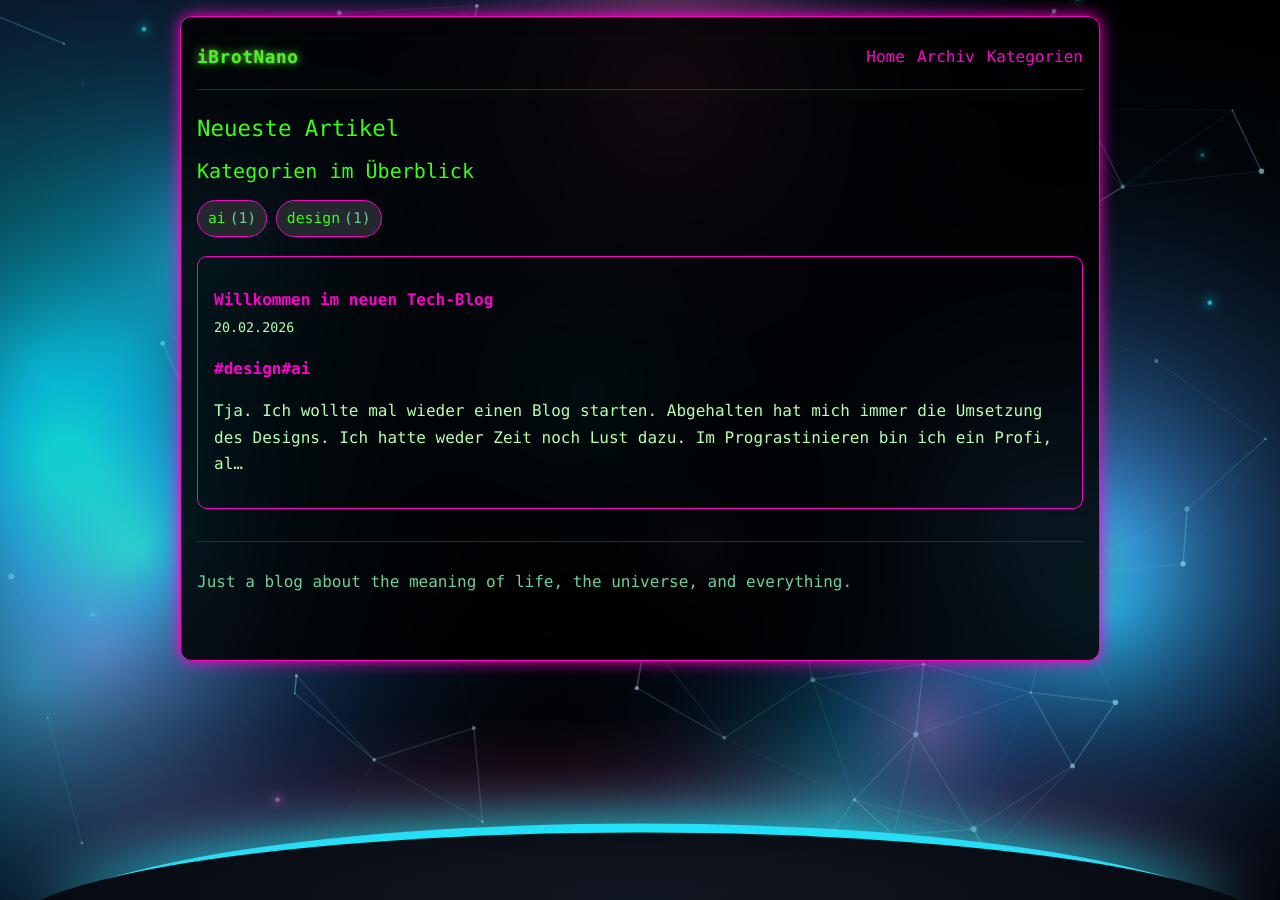
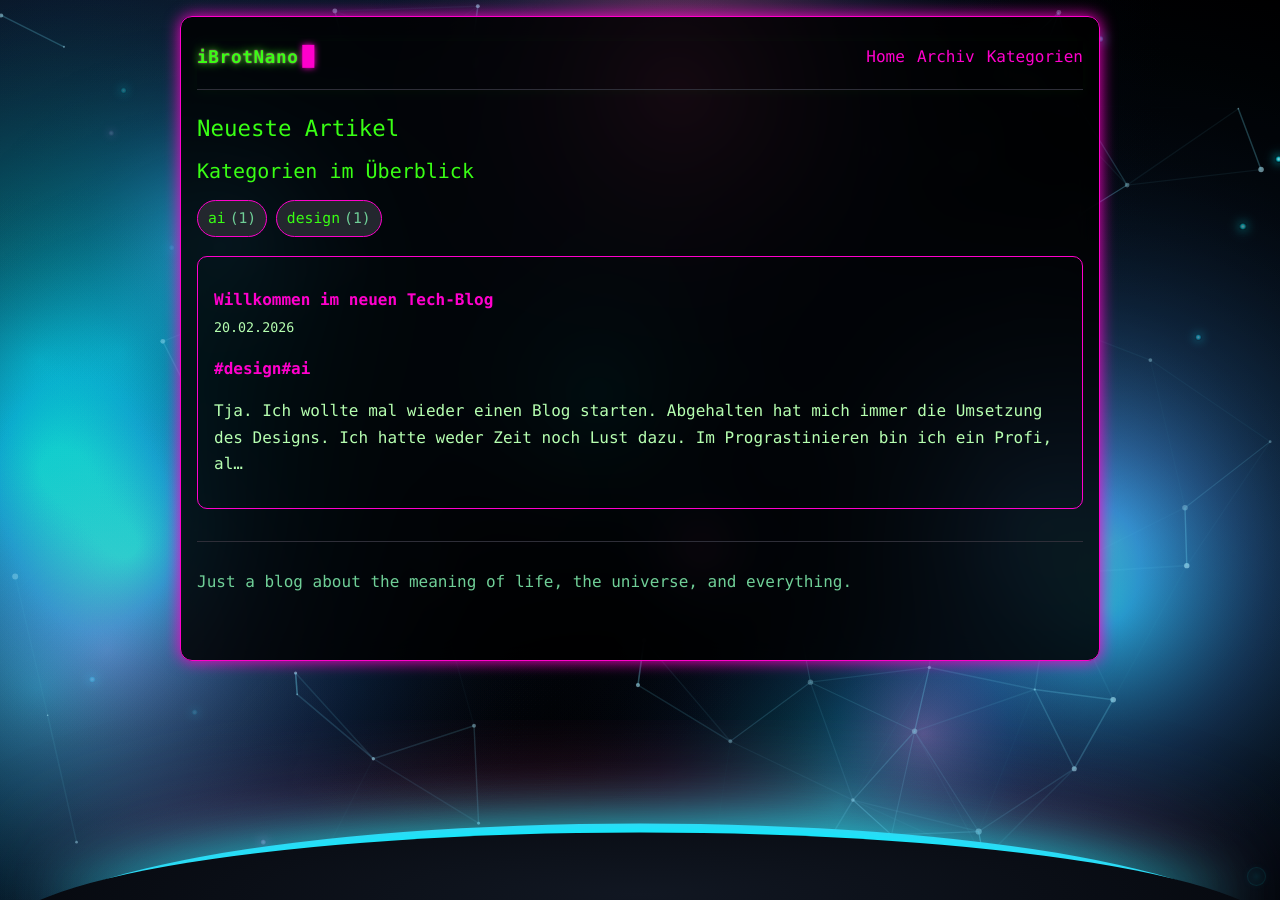
Before and after one commit to bhaktiyadav08/ibrotnano.github.io, a Jekyll site: the page built from index.md, in a window 1280 px wide. Built offline with Jekyll 4.4.1, drawn with Linux system fonts in a browser that asks for light colours.

Commit message:
#1 Animation is frozen at the beginning and can be started

```diff
--- a/_includes/background.html
+++ b/_includes/background.html
@@ -30,4 +30,9 @@
     </div>
 </div>
 
+<button class="freeze-toggle" id="freeze-toggle" type="button" aria-label="Animationen starten oder stoppen"
+    aria-pressed="true" title="Animationen starten oder stoppen">
+    <span class="freeze-glyph" aria-hidden="true">Q</span>
+</button>
+
 <script defer src="{{ '/assets/js/background.js' | relative_url }}"></script>
--- a/assets/css/style.scss
+++ b/assets/css/style.scss
@@ -556,6 +556,72 @@
     pointer-events: none;
 }
 
+.freeze-toggle {
+    position: fixed;
+    right: 0.85rem;
+    bottom: 0.85rem;
+    z-index: 8;
+    width: 1.2rem;
+    height: 1.2rem;
+    padding: 0;
+    border-radius: 999px;
+    border: 1px solid rgba(0, 242, 254, 0.5);
+    background: radial-gradient(circle, rgba(0, 242, 254, 0.42) 0%, rgba(0, 242, 254, 0.18) 45%, rgba(0, 242, 254, 0.02) 100%);
+    color: rgba(0, 242, 254, 0.9);
+    opacity: 0.2;
+    pointer-events: auto;
+    cursor: pointer;
+    box-shadow: 0 0 8px rgba(0, 242, 254, 0.24), inset 0 0 6px rgba(0, 242, 254, 0.18);
+    transition: opacity 0.2s ease, transform 0.2s ease;
+    isolation: isolate;
+}
+
+.freeze-toggle:hover,
+.freeze-toggle:focus-visible {
+    opacity: 0.72;
+    transform: translateY(-0.5px);
+}
+
+.freeze-toggle .freeze-glyph {
+    display: none;
+}
+
+.freeze-toggle::after {
+    content: "";
+    position: absolute;
+    inset: -0.35rem;
+    border-radius: 999px;
+    border: 1px solid rgba(0, 242, 254, 0.45);
+    opacity: 0;
+    transform: scale(0.65);
+    pointer-events: none;
+}
+
+.freeze-toggle:hover::after,
+.freeze-toggle:focus-visible::after {
+    animation: cyan-pulse 1.05s ease-out infinite;
+}
+
+.freeze-toggle[aria-pressed="false"] {
+    opacity: 0.36;
+}
+
+@keyframes cyan-pulse {
+    0% {
+        opacity: 0.55;
+        transform: scale(0.72);
+    }
+    100% {
+        opacity: 0;
+        transform: scale(1.38);
+    }
+}
+
+.animations-frozen .particle,
+.animations-frozen .blinking-cursor {
+    animation-play-state: paused !important;
+}
+
 .bg-layer {
     position: absolute;
     inset: 0;
--- a/assets/js/background.js
+++ b/assets/js/background.js
@@ -251,6 +251,8 @@
 
 function initBackground() {
     const scene = document.querySelector(".scene");
+    const freezeToggle = document.getElementById("freeze-toggle");
+    const sceneSvg = scene ? scene.querySelector("svg") : null;
     if (!scene || scene.dataset.initialized === "true") return;
     scene.dataset.initialized = "true";
 
@@ -260,10 +262,43 @@
 
     if (!nebulaLayer || !constellationLayer) return;
 
+    let isFrozen = true;
+    let animationFrameId;
+
     const animate = (time) => {
+        if (isFrozen) return;
         nebulaLayer.draw(time);
         constellationLayer.draw();
-        window.requestAnimationFrame(animate);
+        animationFrameId = window.requestAnimationFrame(animate);
+    };
+
+    const setFrozenState = (frozen) => {
+        isFrozen = frozen;
+        document.body.classList.toggle("animations-frozen", frozen);
+
+        if (sceneSvg && typeof sceneSvg.pauseAnimations === "function") {
+            if (frozen) {
+                sceneSvg.pauseAnimations();
+            } else {
+                sceneSvg.unpauseAnimations();
+            }
+        }
+
+        if (freezeToggle) {
+            freezeToggle.setAttribute("aria-pressed", String(frozen));
+        }
+
+        if (frozen) {
+            if (animationFrameId) {
+                window.cancelAnimationFrame(animationFrameId);
+                animationFrameId = undefined;
+            }
+            return;
+        }
+
+        if (!animationFrameId) {
+            animationFrameId = window.requestAnimationFrame(animate);
+        }
     };
 
     window.addEventListener(
@@ -274,7 +309,16 @@
         },
         { passive: true }
     );
-    window.requestAnimationFrame(animate);
+
+    if (freezeToggle) {
+        freezeToggle.addEventListener("click", () => {
+            setFrozenState(!isFrozen);
+        });
+    }
+
+    nebulaLayer.draw(0);
+    constellationLayer.draw();
+    setFrozenState(true);
 }
 
 if (document.readyState === "loading") {
```
